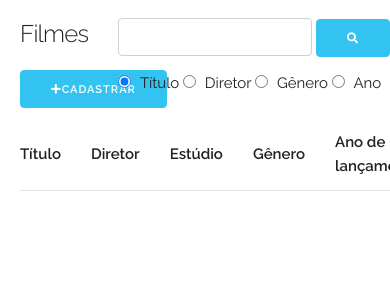
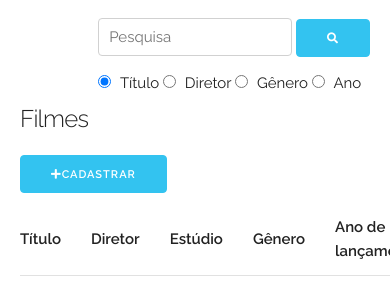
Before and after one commit to zevatron/miniProjetoIV-REST-client, a plain HTML site: page index.html in a window 390 px wide. Shown: the top 304 px of the page. Drawn offline with nearby package versions, Linux system fonts and the light colour scheme.

Commit message:
Ajustes css - responsividade

```diff
--- a/index.html
+++ b/index.html
@@ -21,8 +21,9 @@
 </head>
 <body>
   <div class="container">
-    <div class="row" style=" position: absolute; right: 0px">
-      <input type="search" name="search" id="search" onkeyup="pressEnter()">
+    <div class="row" style="margin-top: 5%;" >
+      <div class="u-pull-right">
+        <input type="search" name="search" id="search" onkeyup="pressEnter()" placeholder="Pesquisa">
         <button type="button" name="button" class="button-primary" onclick="pesquisar()" id="pesquisar"><i class="fas fa-search"></i></button>
         <div>
           <label for="pTitulo" style="display: inline;">
@@ -43,7 +44,8 @@
           </label>
         </div>
       </div>
-    <div class="row" style="margin-top: 5%;" >
+    </div>
+    <div class="row">
         <h4>Filmes</h4>
         <a href="add.html" class="button button-primary "> <i class="fas fa-plus"></i>Cadastrar </a>
         <table class="u-full-width">
```
Lines whose indentation alone changed are shown as unchanged.
